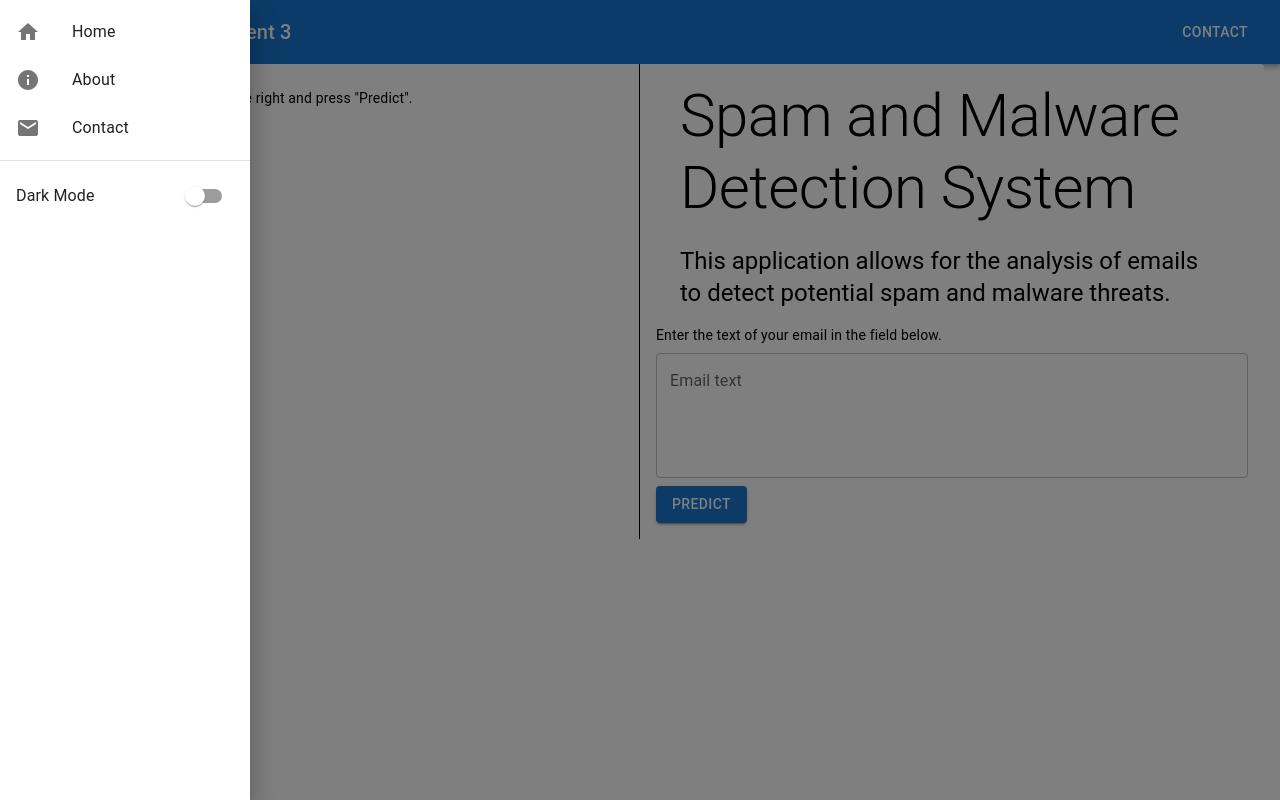
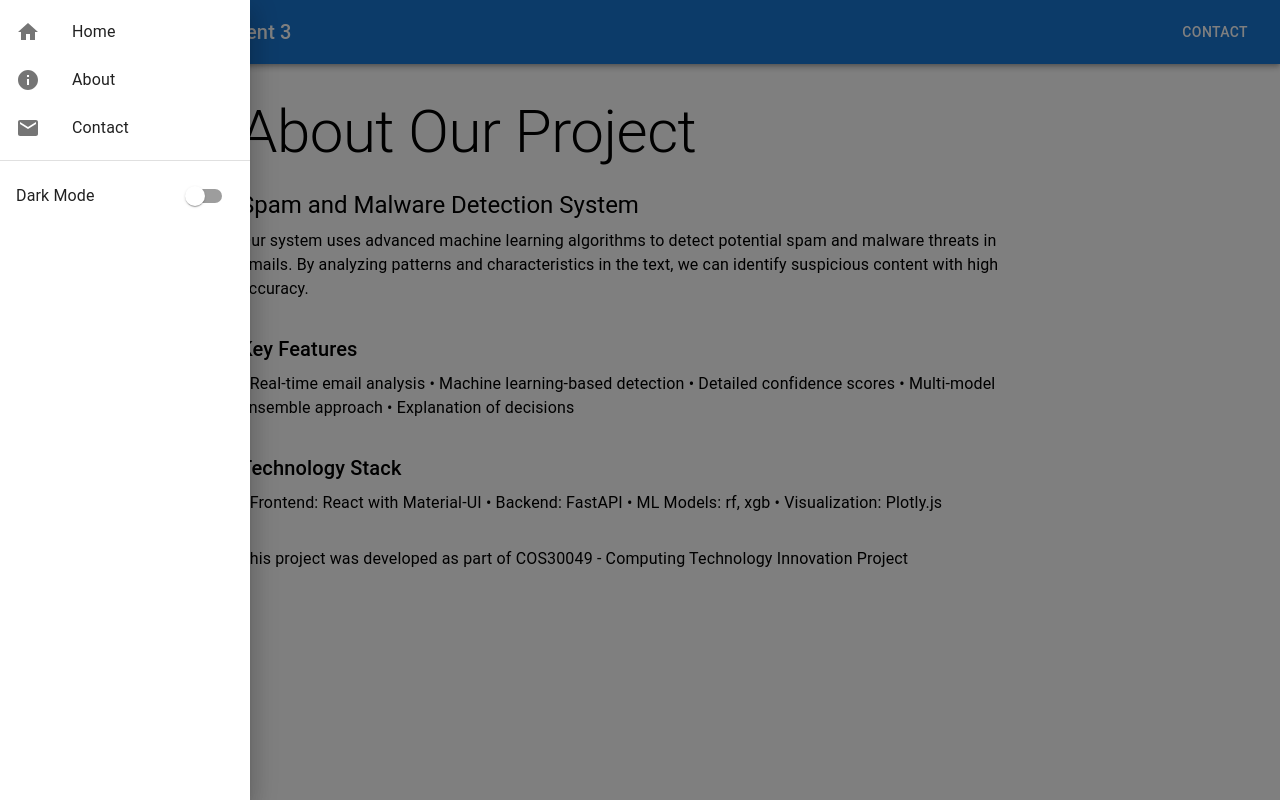
Before and after one commit to gangisgiang/innovation-project-assignment3, a React (Create React App) app: page /about in a window 1280 px wide. Both pictures are taken after a click on the button "menu". Built offline with nearby package versions, Linux system fonts and the light colour scheme.

Commit message:
Frontend 0.2.0 - Added Chart functionality, standardised theme and created About page.

```diff
--- a/package.json
+++ b/package.json
@@ -13,9 +13,12 @@
     "@testing-library/user-event": "^13.5.0",
     "axios": "^1.12.2",
     "chart.js": "^4.5.1",
+    "plotly.js": "^3.2.0",
     "react": "^19.2.0",
     "react-chartjs-2": "^5.3.0",
     "react-dom": "^19.2.0",
+    "react-plotly.js": "^2.6.0",
+    "react-router-dom": "^7.9.5",
     "react-scripts": "5.0.1",
     "web-vitals": "^2.1.4"
   },
--- /dev/null
+++ b/src/About.js
@@ -0,0 +1,49 @@
+import React from 'react';
+import {
+  Typography,
+  Container,
+  Box,
+} from '@mui/material';
+
+function About() {
+  return (
+    <Container component="main" sx={{ mt: 4, mb: 4 }}>
+      <Box sx={{ maxWidth: 800, mx: 'auto' }}>
+        <Typography variant="h2" component="h1" gutterBottom>
+          About Our Project
+        </Typography>
+        <Typography variant="h5" component="h2" gutterBottom>
+          Spam and Malware Detection System
+        </Typography>
+        <Typography variant="body1" paragraph>
+          Our system uses advanced machine learning algorithms to detect potential spam and malware threats in emails.
+          By analyzing patterns and characteristics in the text, we can identify suspicious content with high accuracy.
+        </Typography>
+        <Typography variant="h6" gutterBottom sx={{ mt: 4 }}>
+          Key Features
+        </Typography>
+        <Typography variant="body1" paragraph>
+          • Real-time email analysis
+          • Machine learning-based detection
+          • Detailed confidence scores
+          • Multi-model ensemble approach
+          • Explanation of decisions
+        </Typography>
+        <Typography variant="h6" gutterBottom sx={{ mt: 4 }}>
+          Technology Stack
+        </Typography>
+        <Typography variant="body1" paragraph>
+          • Frontend: React with Material-UI
+          • Backend: FastAPI
+          • ML Models: rf, xgb
+          • Visualization: Plotly.js
+        </Typography>
+        <Typography variant="body1" sx={{ mt: 4 }}>
+          This project was developed as part of COS30049 - Computing Technology Innovation Project
+        </Typography>
+      </Box>
+    </Container>
+  );
+}
+
+export default About;
--- a/src/App.js
+++ b/src/App.js
@@ -1,87 +1,23 @@
-import React, { useState } from 'react';
+import React, { useState, useContext } from 'react';
 import {
-  AppBar, Toolbar, Typography, Container, Grid, Card, CardContent, Button, Box,
-  Drawer, List, ListItem, ListItemIcon, ListItemText, IconButton, TextField,
-  Switch, Snackbar, Alert, Fab, Dialog, DialogTitle, DialogContent, DialogContentText,
-  DialogActions, CircularProgress, LinearProgress, Chip, Avatar, Divider
+  Typography, Container, Button, Box, TextField, CircularProgress, Chip
 } from '@mui/material';
-import {
-  Menu as MenuIcon,
-  Home as HomeIcon,
-  Info as InfoIcon,
-  Mail as MailIcon,
-  Add as AddIcon,
-} from '@mui/icons-material';
-import Interface from './Interface';
+import Plot from 'react-plotly.js';
+
+import { ThemeContext } from './background';
 
 function App() {
-  const [drawerOpen, setDrawerOpen] = useState(false);
-  const [darkMode, setDarkMode] = useState(false);
-  const [snackbarOpen, setSnackbarOpen] = useState(false);
-  const [dialogOpen, setDialogOpen] = useState(false);
-  const [loading, setLoading] = useState(false);
   const [splitVisible, setSplitVisible] = useState(false);
   const [apiInput, setApiInput] = useState('');
   const [apiResult, setApiResult] = useState(null);
   const [apiLoading, setApiLoading] = useState(false);
 
-  const toggleDrawer = (open) => (event) => {
-    if (event.type === 'keydown' && (event.key === 'Tab' || event.key === 'Shift')) {
-      return;
-    }
-    setDrawerOpen(open);
-  };
+  const { darkMode, colors } = useContext(ThemeContext);
 
-  const handleDarkModeToggle = () => {
-    setDarkMode(!darkMode);
-    setSnackbarOpen(true);
-  };
+  const hamColor = 'rgb(75, 192, 75)';
+  const spamColor = 'rgb(255, 99, 99)';
 
-  const handleSnackbarClose = (event, reason) => {
-    if (reason === 'clickaway') {
-      return;
-    }
-    setSnackbarOpen(false);
-  };
 
-  const handleDialogOpen = () => {
-    setDialogOpen(true);
-  };
-
-  const handleDialogClose = () => {
-    setDialogOpen(false);
-  };
-
-  const handleSubmit = () => {
-    setLoading(true);
-    setTimeout(() => {
-      setLoading(false);
-      handleDialogClose();
-      setSnackbarOpen(true);
-    }, 2000);
-  };
-
-  const drawerContent = (
-    <Box sx={{ width: 250 }} role="presentation" onClick={toggleDrawer(false)} onKeyDown={toggleDrawer(false)}>
-      <List>
-        {['Home', 'About', 'Contact'].map((text, index) => (
-          <ListItem button key={text}>
-            <ListItemIcon>
-              {index === 0 ? <HomeIcon /> : index === 1 ? <InfoIcon /> : <MailIcon />}
-            </ListItemIcon>
-            <ListItemText primary={text} />
-          </ListItem>
-        ))}
-      </List>
-      <Divider />
-      <List>
-        <ListItem>
-          <ListItemText primary="Dark Mode" />
-          <Switch checked={darkMode} onChange={handleDarkModeToggle} />
-        </ListItem>
-      </List>
-    </Box>
-  );
 
   const MainHeadings = () => (
     <Container component="main" sx={{ mt: 0, mb: 2, p: 0 }}>
@@ -95,23 +31,7 @@ function App() {
   );
 
   return (
-    <Box sx={{ display: 'flex', flexDirection: 'column', minHeight: '100vh', bgcolor: darkMode ? 'grey.900' : 'background.default', color: darkMode ? 'common.white' : 'common.black' }}>
-      <AppBar position="static">
-        <Toolbar>
-          <IconButton edge="start" color="inherit" aria-label="menu" onClick={toggleDrawer(true)}>
-            <MenuIcon />
-          </IconButton>
-          <Typography variant="h6" sx={{ flexGrow: 1 }}>
-            COS30049 - Assignment 3
-          </Typography>
-          <Button color="inherit" onClick={handleDialogOpen}>Contact</Button>
-        </Toolbar>
-      </AppBar>
-
-      <Drawer anchor="left" open={drawerOpen} onClose={toggleDrawer(false)}>
-        {drawerContent}
-      </Drawer>
-
+    <>
       <Box sx={{ display: { xs: 'block', md: 'none' }, mt: 0, mb: 2, px: 2 }}>
         <MainHeadings />
       </Box>
@@ -132,7 +52,23 @@ function App() {
                 fullWidth
                 value={apiInput}
                 onChange={(e) => setApiInput(e.target.value)}
-              sx={{ mt: 1 }}
+                sx={{
+                  mt: 1,
+                  '& .MuiOutlinedInput-root': {
+                    '& fieldset': {
+                      borderColor: darkMode ? 'rgba(255, 255, 255, 0.23)' : 'rgba(0, 0, 0, 0.23)',
+                    },
+                    '&:hover fieldset': {
+                      borderColor: darkMode ? 'rgba(255, 255, 255, 0.5)' : 'rgba(0, 0, 0, 0.5)',
+                    },
+                  },
+                  '& .MuiInputLabel-root': {
+                    color: darkMode ? 'rgba(255, 255, 255, 0.7)' : 'rgba(0, 0, 0, 0.7)',
+                  },
+                  '& .MuiOutlinedInput-input': {
+                    color: darkMode ? 'white' : 'black',
+                  },
+                }}
               />
 
             <Box sx={{ display: 'block', mt: 1 }}>
@@ -194,6 +130,74 @@ function App() {
                   {apiResult.reasons.length > 0 && (
                     <Typography><strong>Reasons:</strong> {apiResult.reasons.join(', ')}</Typography>
                   )}
+                  {apiResult.ensemble && (
+                    <Box sx={{ mt: 2, mb: 2 }}>
+                      <Typography><strong>Model Scores:</strong></Typography>
+                      <Plot
+                        data={[
+                          {
+                            type: 'bar',
+                            x: Object.keys(apiResult.ensemble),
+                            y: Object.values(apiResult.ensemble).map(m => m.score),
+                            marker: {
+                              color: Object.values(apiResult.ensemble).map(m =>
+                                m.label === 'ham' ? hamColor : spamColor
+                              )
+                            }
+                          }
+                        ]}
+                        layout={{
+                            width: 400,
+                            height: 300,
+                            title: {
+                              text: 'Model Scores',
+                              font: {
+                                color: colors.textColor
+                              }
+                            },
+                            paper_bgcolor: colors.paper_bgcolor,
+                            font: { color: colors.textColor },
+                            legend: { font: { color: colors.textColor } },
+                            hoverlabel: { font: { color: colors.textColor }, bgcolor: colors.paper_bgcolor, bordercolor: colors.textColor },
+                            yaxis: {
+                              range: [0, 1],
+                              dtick: 0.1,
+                              title: {
+                                text: 'Score',
+                                font: {
+                                  color: colors.textColor
+                                }
+                              },
+                              tickfont: {
+                                color: colors.textColor
+                              },
+                              gridcolor: colors.gridColor
+                            },
+                            xaxis: {
+                              title: {
+                                text: 'Model',
+                                font: {
+                                color: colors.textColor
+                                }
+                              },
+                              tickfont: {
+                                color: colors.textColor
+                              }
+                            },
+                            margin: {
+                              l: 50,
+                              r: 50,
+                              t: 50,
+                              b: 50
+                            }
+                        }}
+                        config={{
+                          displayModeBar: false,
+                          responsive: true
+                        }}
+                      />
+                    </Box>
+                  )}
                   {apiResult.explain && apiResult.explain.length > 0 && (
                     <>
                       <Typography><strong>Key Terms:</strong></Typography>
@@ -216,45 +220,7 @@ function App() {
           </Box>
         </Box>
       </Box>
-
-      <Snackbar open={snackbarOpen} autoHideDuration={6000} onClose={handleSnackbarClose}>
-        <Alert onClose={handleSnackbarClose} severity="success" sx={{ width: '100%' }}>
-          {darkMode ? 'Dark mode enabled!' : 'Light mode enabled!'}
-        </Alert>
-      </Snackbar>
-
-      <Dialog open={dialogOpen} onClose={handleDialogClose}>
-        <DialogTitle>Contact Us</DialogTitle>
-        <DialogContent>
-          <DialogContentText>
-            Fill out this form to get in touch with us.
-          </DialogContentText>
-          <TextField
-            autoFocus
-            margin="dense"
-            id="name"
-            label="Your Name"
-            type="text"
-            fullWidth
-            variant="standard"
-          />
-          <TextField
-            margin="dense"
-            id="email"
-            label="Email Address"
-            type="email"
-            fullWidth
-            variant="standard"
-          />
-        </DialogContent>
-        <DialogActions>
-          <Button onClick={handleDialogClose}>Cancel</Button>
-          <Button onClick={handleSubmit} disabled={loading}>
-            {loading ? <CircularProgress size={24} /> : 'Submit'}
-          </Button>
-        </DialogActions>
-      </Dialog>
-    </Box>
+    </>
   );
 }
 
--- /dev/null
+++ b/src/background.js
@@ -0,0 +1,214 @@
+import React, { createContext, useState } from 'react';
+import { useTheme } from '@mui/material/styles';
+import { useNavigate } from 'react-router-dom';
+import {
+    Box, Snackbar, Alert, Drawer, List, ListItem, ListItemIcon, ListItemText, Divider, Switch,
+    Dialog, DialogTitle, DialogContent, DialogContentText, DialogActions, Button, TextField,
+    AppBar, Toolbar, Typography, IconButton
+} from '@mui/material';
+
+import {
+  Home as HomeIcon,
+  Info as InfoIcon,
+  Mail as MailIcon,
+  Menu as MenuIcon,
+} from '@mui/icons-material';
+
+export const ThemeContext = createContext({
+  darkMode: false,
+  toggleDarkMode: () => {},
+  snackbarOpen: false,
+  setSnackbarOpen: () => {},
+  snackbarMessage: '',
+  setSnackbarMessage: () => {},
+  snackbarSeverity: 'info',
+  setSnackbarSeverity: () => {},
+  drawerOpen: false,
+  toggleDrawer: () => {},
+  dialogOpen: false,
+  handleDialogOpen: () => {},
+  handleDialogClose: () => {},
+  handleSubmit: () => {},
+  colors: {
+    paper_bgcolor: 'white',
+    plot_bgcolor: 'white',
+    textColor: 'black',
+    gridColor: 'rgba(0, 0, 0, 0.1)'
+  }
+});
+
+export default function Background({ children }) {
+  const theme = useTheme();
+  const navigate = useNavigate();
+
+  const [darkMode, setDarkMode] = useState(false);
+  const [snackbarOpen, setSnackbarOpen] = useState(false);
+  const [snackbarMessage, setSnackbarMessage] = useState('');
+  const [snackbarSeverity, setSnackbarSeverity] = useState('info');
+
+  const toggleDarkMode = () => {
+    setDarkMode((d) => {
+      const newMode = !d;
+      setSnackbarMessage(newMode ? 'Dark mode enabled!' : 'Light mode enabled!');
+      setSnackbarSeverity('success');
+      setSnackbarOpen(true);
+      return newMode;
+    });
+  };
+
+  const [drawerOpen, setDrawerOpen] = useState(false);
+  const [dialogOpen, setDialogOpen] = useState(false);
+
+  const toggleDrawer = (open) => (event) => {
+    if (event && event.type === 'keydown' && (event.key === 'Tab' || event.key === 'Shift')) {
+      return;
+    }
+    setDrawerOpen(open);
+  };
+
+  const handleDialogOpen = () => setDialogOpen(true);
+  const handleDialogClose = () => setDialogOpen(false);
+
+  const handleSubmit = () => {
+    handleDialogClose();
+    setSnackbarMessage('Contact form submission is not available at this time.');
+    setSnackbarSeverity('info');
+    setSnackbarOpen(true);
+  };
+
+  const contextValue = {
+    darkMode,
+    toggleDarkMode,
+    snackbarOpen,
+    setSnackbarOpen,
+    snackbarMessage,
+    setSnackbarMessage,
+    snackbarSeverity,
+    setSnackbarSeverity,
+    drawerOpen,
+    toggleDrawer,
+    dialogOpen,
+    handleDialogOpen,
+    handleDialogClose,
+    handleSubmit,
+    colors: {
+      paper_bgcolor: darkMode ? theme.palette.grey[900] : theme.palette.background.default,
+      textColor: darkMode ? 'rgba(255,255,255,0.87)' : 'rgba(0,0,0,0.87)',
+      gridColor: darkMode ? 'rgba(255,255,255,0.08)' : theme.palette.divider
+    }
+  };
+
+  return (
+    <ThemeContext.Provider value={contextValue}>
+      <Box sx={{ display: 'flex', flexDirection: 'column', minHeight: '100vh', bgcolor: darkMode ? 'grey.900' : 'background.default', color: darkMode ? 'common.white' : 'common.black' }}>
+        <AppBar position="static">
+          <Toolbar>
+            <IconButton edge="start" color="inherit" aria-label="menu" onClick={toggleDrawer(true)}>
+              <MenuIcon />
+            </IconButton>
+            <Typography variant="h6" sx={{ flexGrow: 1 }}>
+              COS30049 - Assignment 3
+            </Typography>
+            <Button color="inherit" onClick={handleDialogOpen}>Contact</Button>
+          </Toolbar>
+        </AppBar>
+        {children}
+        <Drawer anchor="left" open={drawerOpen} onClose={toggleDrawer(false)}>
+          <Box sx={{ width: 250 }} role="presentation" onClick={toggleDrawer(false)} onKeyDown={toggleDrawer(false)}>
+            <List>
+              {[
+                { text: 'Home', path: '/', icon: <HomeIcon /> },
+                { text: 'About', path: '/about', icon: <InfoIcon /> },
+                { text: 'Contact', path: '#', icon: <MailIcon /> }
+              ].map((item) => (
+                <ListItem
+                  button
+                  key={item.text}
+                  onClick={() => {
+                    if (item.path !== '#') {
+                      navigate(item.path);
+                      toggleDrawer(false)();
+                    } else {
+                      handleDialogOpen();
+                      toggleDrawer(false)();
+                    }
+                  }}
+                >
+                  <ListItemIcon>
+                    {item.icon}
+                  </ListItemIcon>
+                  <ListItemText primary={item.text} />
+                </ListItem>
+              ))}
+            </List>
+            <Divider />
+            <List>
+              <ListItem>
+                <ListItemText primary="Dark Mode" />
+                <Switch checked={darkMode} onChange={toggleDarkMode} />
+              </ListItem>
+            </List>
+          </Box>
+        </Drawer>
+        <Snackbar
+          open={snackbarOpen}
+          autoHideDuration={6000}
+          onClose={(event, reason) => {
+            if (reason === 'clickaway') return;
+            setSnackbarOpen(false);
+          }}
+          anchorOrigin={{ vertical: 'bottom', horizontal: 'center' }}
+        >
+          <Alert
+            onClose={(event, reason) => {
+              if (reason === 'clickaway') return;
+              setSnackbarOpen(false);
+            }}
+            severity={snackbarSeverity}
+            sx={{
+              width: '100%',
+              bgcolor: darkMode ? 'grey.900' : 'background.paper',
+              color: darkMode ? 'common.white' : 'common.black',
+              '& .MuiAlert-icon': {
+                color: darkMode ? 'primary.light' : 'primary.main'
+              }
+            }}
+          >
+            {snackbarMessage}
+          </Alert>
+        </Snackbar>
+        <Dialog open={dialogOpen} onClose={handleDialogClose}>
+          <DialogTitle>Contact Us</DialogTitle>
+          <DialogContent>
+            <DialogContentText>
+              Fill out this form to get in touch with us.
+            </DialogContentText>
+            <TextField
+              autoFocus
+              margin="dense"
+              id="name"
+              label="Your Name"
+              type="text"
+              fullWidth
+              variant="standard"
+            />
+            <TextField
+              margin="dense"
+              id="email"
+              label="Email Address"
+              type="email"
+              fullWidth
+              variant="standard"
+            />
+          </DialogContent>
+          <DialogActions>
+            <Button onClick={handleDialogClose}>Cancel</Button>
+            <Button onClick={handleSubmit}>
+              Submit
+            </Button>
+          </DialogActions>
+        </Dialog>
+      </Box>
+    </ThemeContext.Provider>
+  );
+}
--- a/src/index.js
+++ b/src/index.js
@@ -1,8 +1,11 @@
 import React from 'react';
 import ReactDOM from 'react-dom/client';
+import { BrowserRouter as Router, Routes, Route } from 'react-router-dom';
 import { ThemeProvider, createTheme } from '@mui/material/styles';
 import CssBaseline from '@mui/material/CssBaseline';
 import App from './App';
+import About from './About';
+import Background from './background';
 
 const theme = createTheme();
 
@@ -11,7 +14,14 @@ root.render(
   <React.StrictMode>
     <ThemeProvider theme={theme}>
       <CssBaseline />
-      <App />
+      <Router>
+        <Background>
+          <Routes>
+            <Route path="/" element={<App />} />
+            <Route path="/about" element={<About />} />
+          </Routes>
+        </Background>
+      </Router>
     </ThemeProvider>
   </React.StrictMode>
 );
```
Also changed, not shown: src/Interface.js (deleted, +0 -9 lines), 1 other file (tests, documents, lock files or other folders). Lines whose indentation alone changed are shown as unchanged.
